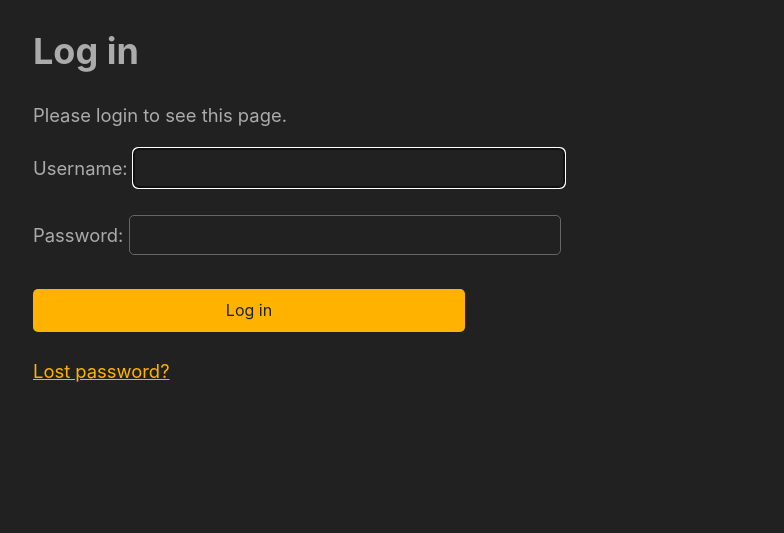
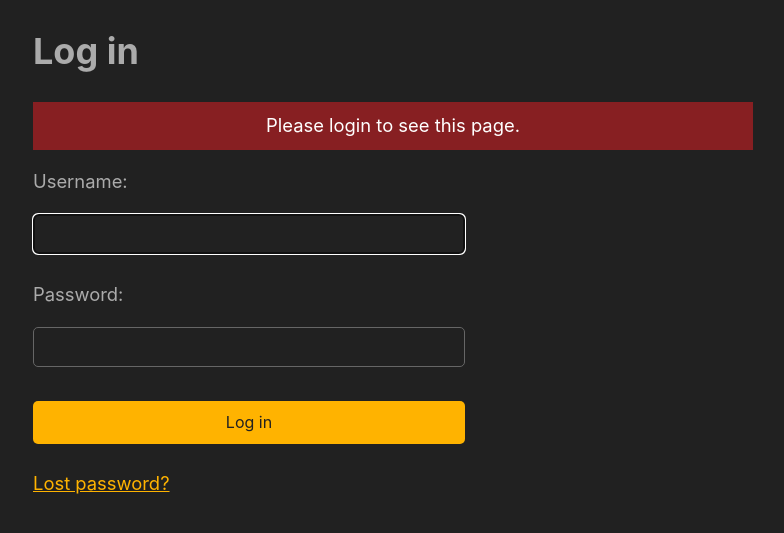
Before and after one commit to astrophena/exp, a Django app: a page that uses astrobug/templates/registration/login.html in a window 1280 px wide. Shown: the part 172-705 px from the top of the page, without its empty margins (247-1031 px from the left). Run offline with Django 3.2, Linux system fonts and the light colour scheme.

Commit message:
astroflask: improve login form

```diff
--- a/astrobug/astrobug/settings.py
+++ b/astrobug/astrobug/settings.py
@@ -116,6 +116,7 @@ USE_L10N = True
 
 USE_TZ = True
 
+LOGIN_REDIRECT_URL = "/"
 
 # Static files (CSS, JavaScript, Images)
 # https://docs.djangoproject.com/en/3.2/howto/static-files/
--- a/astrobug/static/style.css
+++ b/astrobug/static/style.css
@@ -398,3 +398,22 @@ pre code {
 li {
   margin: 8px;
 }
+
+.flash {
+  padding: 10px 0;
+  text-align: center;
+  color: #FFF;
+	display: block;
+}
+
+.flash a {
+  color: #FFF;
+}
+
+.flash--notice {
+  background-color: #267923;
+}
+
+.flash--alert {
+  background-color: #871F22;
+}
--- a/astrobug/templates/registration/login.html
+++ b/astrobug/templates/registration/login.html
@@ -5,32 +5,31 @@
 {% block main %}
 
 {% if form.errors %}
-<p>Your username and password didn't match. Please try again.</p>
+<div class="flash flash--alert">
+  Your username and password didn't match. Please try again.
+</div>
 {% endif %}
 
 <h1>Log in</h1>
 
 {% if next %}
+	<div class="flash flash--alert">
     {% if user.is_authenticated %}
-    <p>Your account doesn't have access to this page. To proceed,
-    please login with an account that has access.</p>
+    Your account doesn't have access to this page. To proceed, please login with an account that has access.
     {% else %}
-    <p>Please login to see this page.</p>
+    Please login to see this page.
     {% endif %}
+	</div>
 {% endif %}
 
 <form method="post" action="{% url 'login' %}">
 {% csrf_token %}
 
-<p>
-  {{ form.username.label_tag }}
-  {{ form.username }}
-</p>
+<p>{{ form.username.label_tag }}</p>
+<p>{{ form.username }}</p>
 
-<p>
-  {{ form.password.label_tag }}
-  {{ form.password }}
-</p>
+<p>{{ form.password.label_tag }}</p>
+<p>{{ form.password }}</p>
 
 <p>
   <input type="submit" value="Log in">
```
